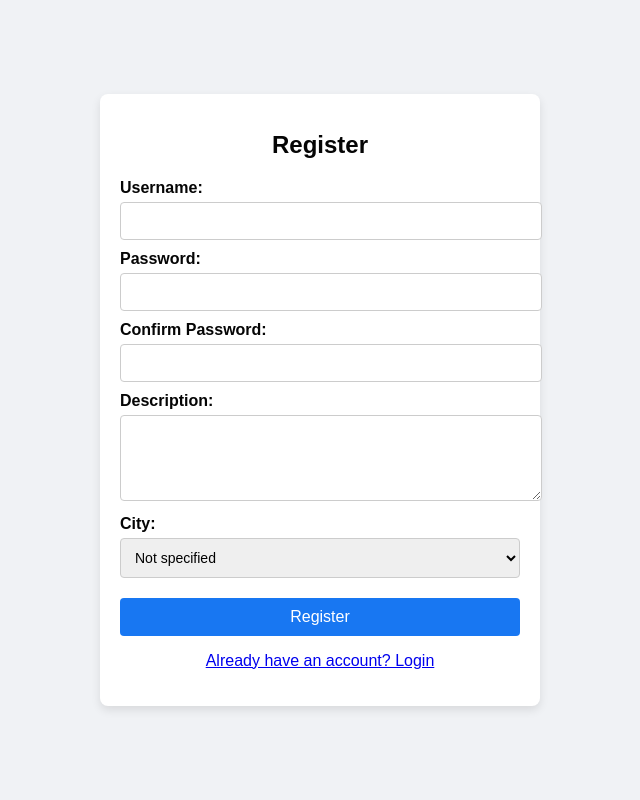
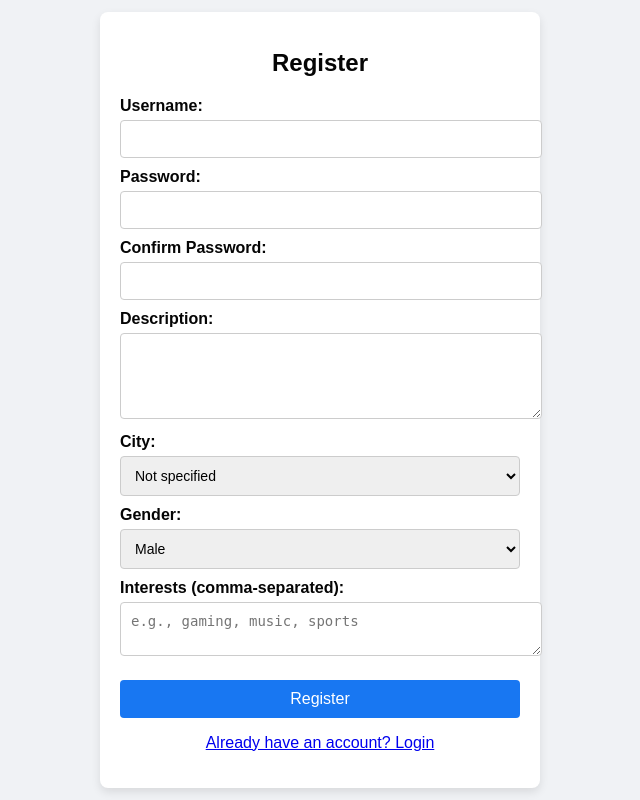
Before and after one commit to KostyaKasatkin12/NaNa_Social, a Flask app: page /register in a window 1280 px wide. Shown: the whole page, without its empty margins (320-960 px from the left). Run offline with Flask 3, Linux system fonts and the light colour scheme; some libraries are stand-ins or nearby versions.

Commit message:
Update register.html

```diff
--- a/templates/register.html
+++ b/templates/register.html
@@ -97,6 +97,15 @@
                 {% endfor %}
             </select>
 
+            <label for="gender">Gender:</label>
+            <select id="gender" name="gender" required>
+                <option value="Male">Male</option>
+                <option value="Female">Female</option>
+            </select>
+
+            <label for="interests">Interests (comma-separated):</label>
+            <textarea id="interests" name="interests" rows="2" placeholder="e.g., gaming, music, sports"></textarea>
+
             <button type="submit">Register</button>
         </form>
         <p><a href="{{ url_for('login') }}">Already have an account? Login</a></p>
```
